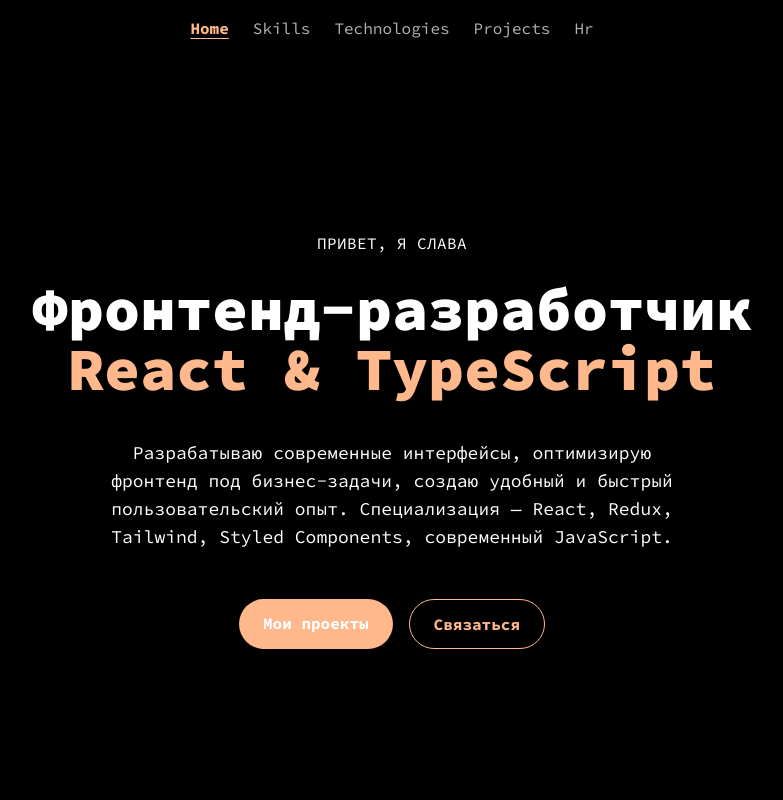
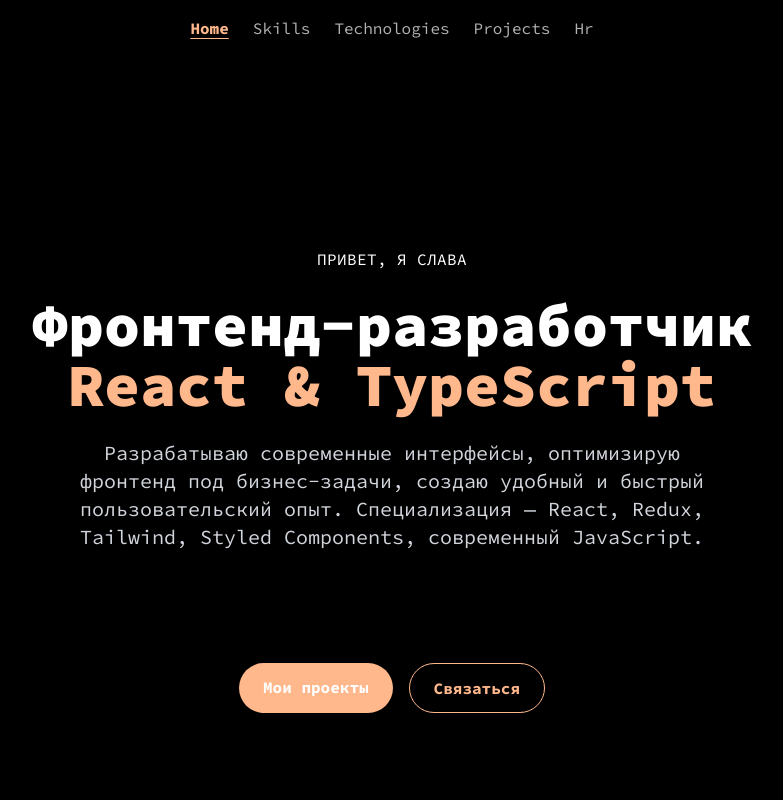
Before and after one commit to polkovniksanders/portfolio, a Next.js app: page / in a window 1280 px wide. Shown: the top 800 px of the page, without its empty margins (248-1031 px from the left). Built offline with nearby package versions, Linux system fonts and the light colour scheme.

Commit message:
fix paddings

```diff
--- a/src/app/screens/faq/FaqSection.tsx
+++ b/src/app/screens/faq/FaqSection.tsx
@@ -7,7 +7,7 @@ export default function FaqSection() {
     <Section id='hr'>
       <SectionTitle>Для HR</SectionTitle>
 
-      <div className='max-w-2xl grid grid-cols-1 2xl:grid-cols-3 gap-6'>
+      <div className='max-w-2xl grid grid-cols-1  gap-6'>
         {data.map((faq, i) => (
           <div key={i} className='bg-neutral-900 rounded-2xl px-6 py-5'>
             <div className='font-semibold text-lg mb-2 text-primary'>
--- a/src/app/screens/home/HomeSection.tsx
+++ b/src/app/screens/home/HomeSection.tsx
@@ -1,6 +1,7 @@
 'use client';
 
 import Section from '@/components/Section';
+import Text from '@/components/Text';
 
 export default function HomeSection() {
   const contact = () => {
@@ -9,7 +10,7 @@ export default function HomeSection() {
 
   return (
     <Section id={'home'}>
-      <div className='relative w-screen h-screen flex items-center justify-center bg-black text-white transition-colors'>
+      <div className='w-screen h-screen flex items-center justify-center bg-black text-white transition-colors'>
         <div className='z-10 flex flex-col items-center text-center gap-6 px-4'>
           <span className='text-sm sm:text-base font-medium tracking-wide uppercase'>
             Привет, я Слава
@@ -18,12 +19,15 @@ export default function HomeSection() {
             Фронтенд-разработчик <br />
             <span className='text-primary'>React & TypeScript</span>
           </h1>
-          <p className='max-w-xl text-base sm:text-lg mt-4'>
+
+          <Text>
             Разрабатываю современные интерфейсы, оптимизирую фронтенд под
             бизнес-задачи, создаю удобный и быстрый пользовательский опыт.
             Специализация — React, Redux, Tailwind, Styled Components,
             современный JavaScript.
-          </p>
+          </Text>
+
+          <p className='max-w-xl text-base sm:text-lg mt-4'></p>
           <div className='flex gap-4 mt-6 flex-wrap justify-center'>
             <a
               href='#projects'
--- a/src/components/Section.tsx
+++ b/src/components/Section.tsx
@@ -11,7 +11,7 @@ export default function Section({ id, children, className }: SectionProps) {
     <section
       id={id}
       className={clsx(
-        'w-full flex flex-col items-center justify-center bg-black px-5 py-10',
+        'w-full flex flex-col items-center justify-center bg-black px-15 py-20',
         className,
       )}
     >
```
